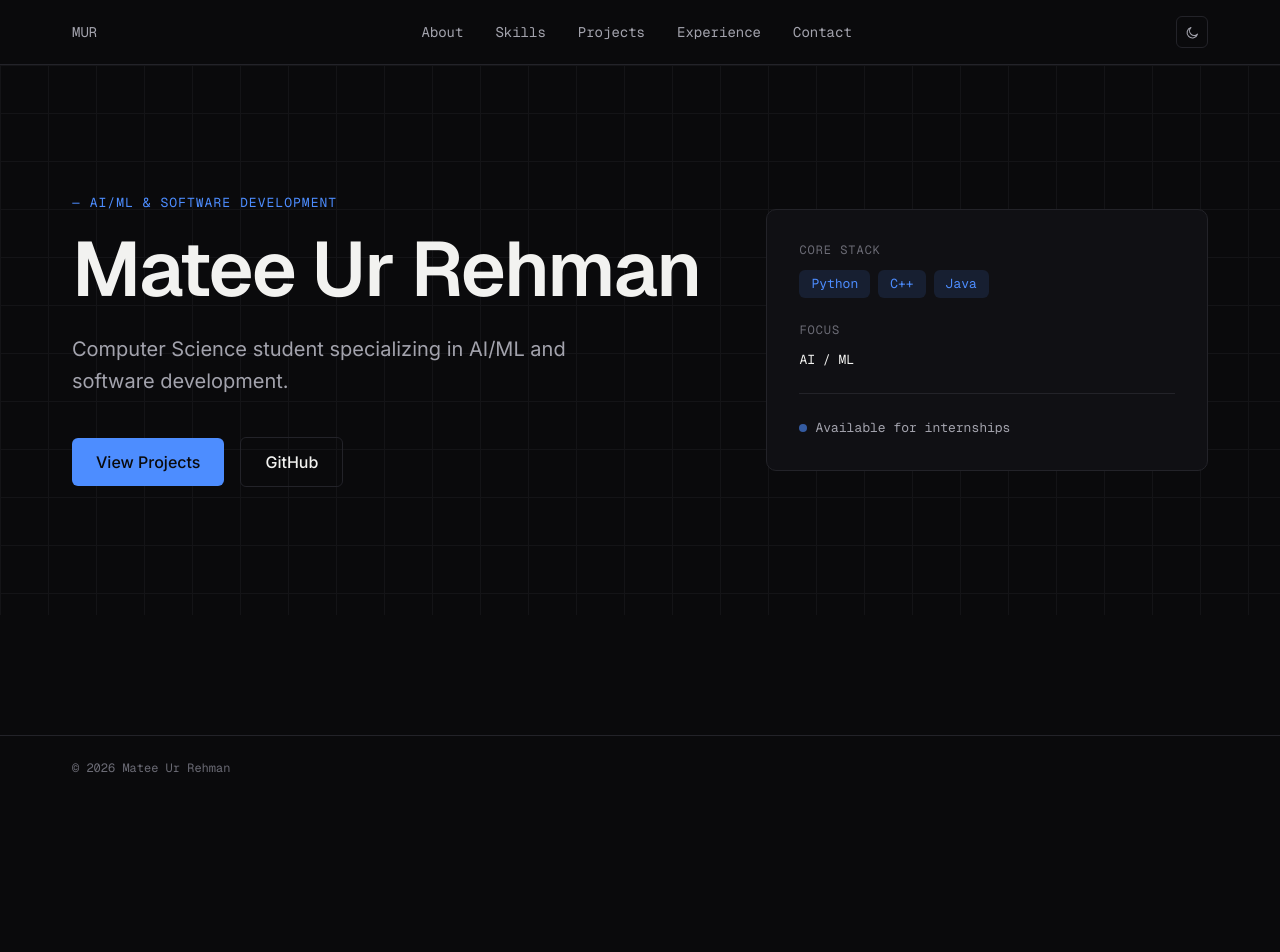
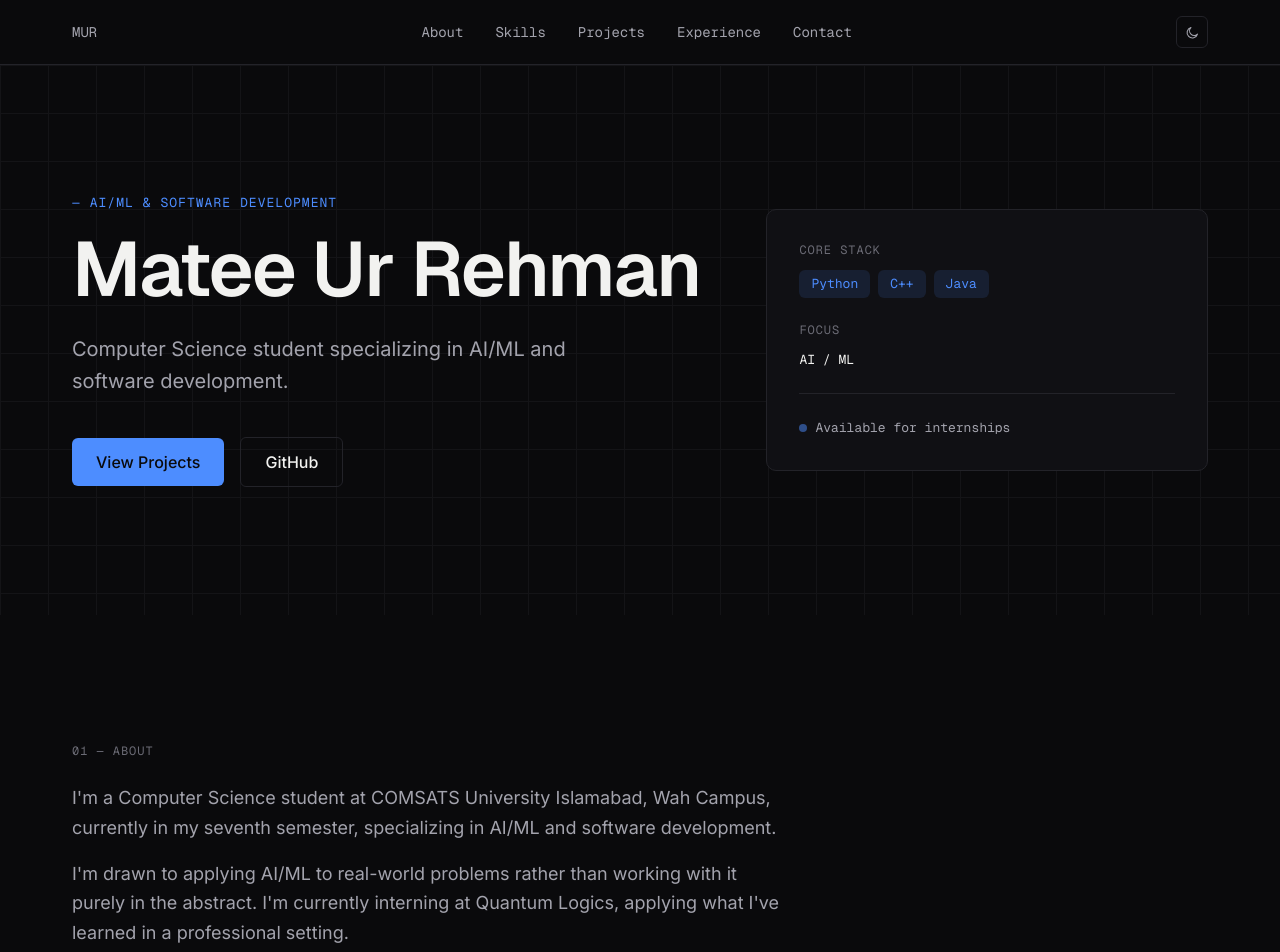
Before and after one commit to Matee-ur-Rehman/Personal-Portfolio, a Next.js app: page / in a window 1280 px wide. Shown: the top 952 px of the page. Before the commit the page ends 800 px from the top, so only its background shows below. Built offline with nearby package versions, Linux system fonts and the light colour scheme.

Commit message:
feat: add about section with scroll-reveal animation

```diff
--- a/src/app/page.tsx
+++ b/src/app/page.tsx
@@ -1,9 +1,11 @@
 import Hero from "@/components/sections/Hero";
+import About from "@/components/sections/About";
 
 export default function Home() {
   return (
     <>
       <Hero />
+      <About />
     </>
   );
 }
--- /dev/null
+++ b/src/components/sections/About.tsx
@@ -0,0 +1,30 @@
+import Container from "@/components/layout/Container";
+import Reveal from "@/components/ui/Reveal";
+
+export default function About() {
+  return (
+    <section id="about" className="py-14 md:py-20 lg:py-32">
+      <Container>
+        <Reveal>
+          <p className="font-mono text-xs uppercase tracking-[0.08em] text-text-tertiary">
+            01 — About
+          </p>
+
+          <div className="mt-6 max-w-[720px] space-y-4 text-lg leading-[1.65] text-text-secondary">
+            <p>
+              I&apos;m a Computer Science student at COMSATS University Islamabad,
+              Wah Campus, currently in my seventh semester, specializing in
+              AI/ML and software development.
+            </p>
+            <p>
+              I&apos;m drawn to applying AI/ML to real-world problems rather
+              than working with it purely in the abstract. I&apos;m currently
+              interning at Quantum Logics, applying what I&apos;ve learned in
+              a professional setting.
+            </p>
+          </div>
+        </Reveal>
+      </Container>
+    </section>
+  );
+}
--- /dev/null
+++ b/src/components/ui/Reveal.tsx
@@ -0,0 +1,49 @@
+"use client";
+
+import { useEffect, useRef, useState, type ReactNode } from "react";
+
+interface RevealProps {
+  children: ReactNode;
+  className?: string;
+  /** Optional stagger delay in ms, for grouped elements entering in sequence. */
+  delay?: number;
+}
+
+/**
+ * Fades and slides content up once it enters the viewport, then stops
+ * observing (entrance plays once, not on every scroll back into view).
+ * Starts at opacity: 0 to avoid a flash of fully-visible content before
+ * the observer has a chance to fire.
+ */
+export default function Reveal({ children, className = "", delay = 0 }: RevealProps) {
+  const ref = useRef<HTMLDivElement>(null);
+  const [isVisible, setIsVisible] = useState(false);
+
+  useEffect(() => {
+    const node = ref.current;
+    if (!node) return;
+
+    const observer = new IntersectionObserver(
+      ([entry]) => {
+        if (entry.isIntersecting) {
+          setIsVisible(true);
+          observer.disconnect();
+        }
+      },
+      { threshold: 0.15 }
+    );
+
+    observer.observe(node);
+    return () => observer.disconnect();
+  }, []);
+
+  return (
+    <div
+      ref={ref}
+      className={`${isVisible ? "animate-fade-slide-up" : "opacity-0"} ${className}`}
+      style={delay ? { animationDelay: `${delay}ms` } : undefined}
+    >
+      {children}
+    </div>
+  );
+}
```
